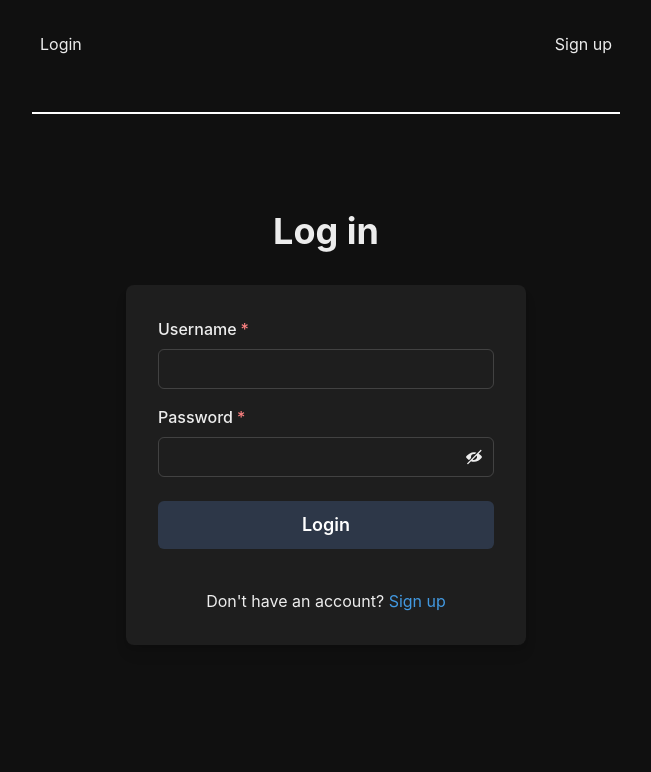
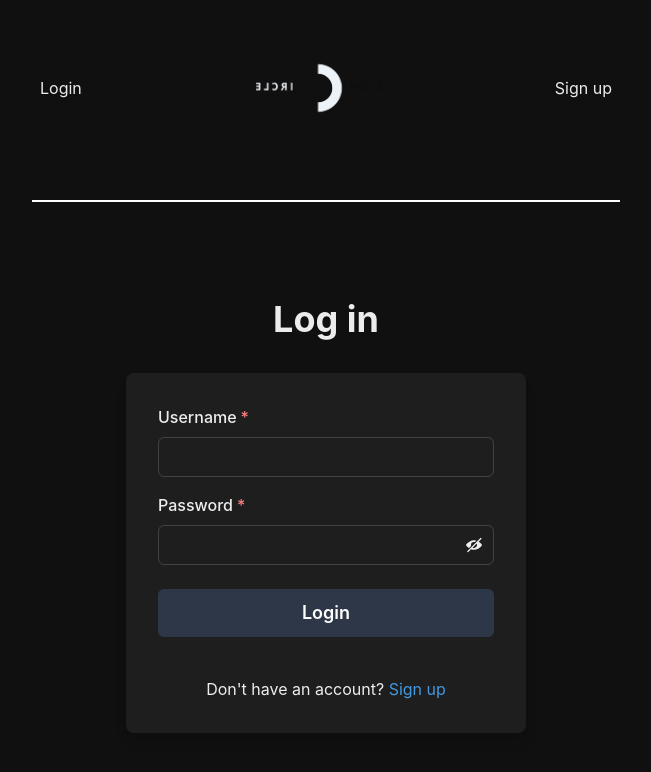
Before and after one commit to pkunray/circle, a React (Vite) app in the folder circle-frontend/: page /auth in a window 1280 px wide. Shown: the top 772 px of the page, without its empty margins (314-965 px from the left). Built offline with nearby package versions, Linux system fonts and the light colour scheme; no server answers.

Commit message:
fix: fixed missing app icon

```diff
--- a/circle-frontend/src/components/Header.jsx
+++ b/circle-frontend/src/components/Header.jsx
@@ -13,7 +13,7 @@ import { FiLogOut } from "react-icons/fi";
 import { useColorModeValue } from "@chakra-ui/react";
 
 const Header = () => {
-  const { colorMode } = useColorMode();
+  const { colorMode, toggleColorMode } = useColorMode();
   const user = useRecoilValue(userAtom);
   const setAuthScreen = useSetRecoilState(authScreenAtom);
   const logout = useLogout();
@@ -46,6 +46,7 @@ const Header = () => {
               Login
             </HoverButton>
           )}
+
           {user && (
             <HoverButton onClick={handleGoBack} hoverColor={hoverColor}>
               <AiOutlineArrowLeft size={24} />
@@ -68,6 +69,15 @@ const Header = () => {
             </Flex>
           )}
         </Flex>
+
+        <Image
+          cursor={"pointer"}
+          alt="logo"
+          w={32}
+          h={32}
+          src={"/favicon.png"}
+          onClick={toggleColorMode}
+        />
 
         {user && (
           <Flex alignItems={"center"} gap={2}>
```
